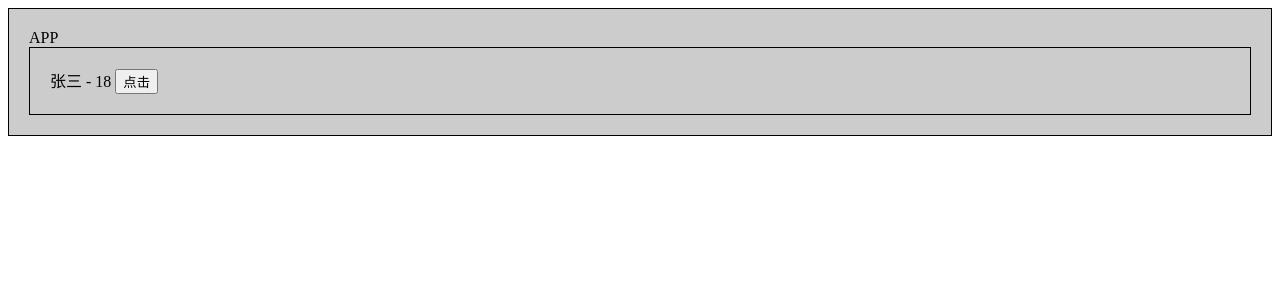
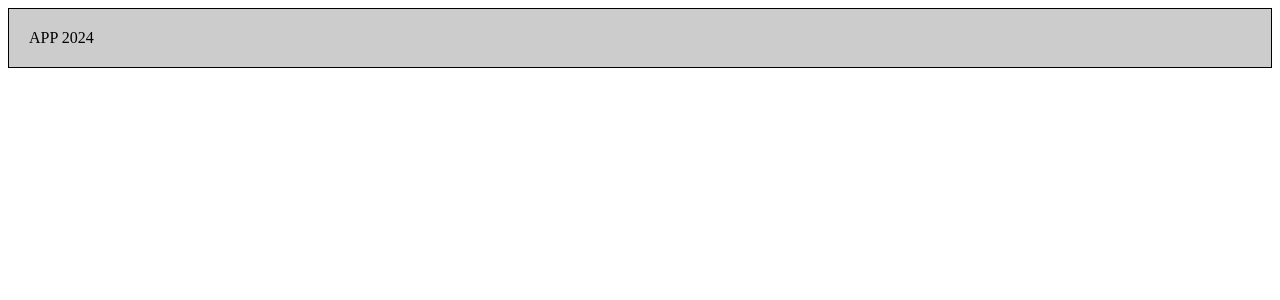
Before and after one commit to xiaodongxier/vue3_vite_ts_202401, a Vue app: page / in a window 1280 px wide. Shown: the top 300 px of the page. Built offline with nearby package versions, Linux system fonts and the light colour scheme.

Commit message:
定时同步完成...

```diff
--- a/src/components/Preson.vue
+++ b/src/components/Preson.vue
@@ -1,6 +1,6 @@
 <!--
  * @Date: 2024-01-22 23:27:13
- * @LastEditTime: 2024-01-23 22:03:25
+ * @LastEditTime: 2024-01-23 22:09:42
  * @Author: wangyongjie
  * @Note:
 -->
@@ -30,10 +30,11 @@ export default {
     let name = "张三";
     let age = 18;
     function handleClick(){
-      age += 1
+      age += 1  // 没有生效, 因为这个时候数据不是响应式的
       console.log('点击了', age);
     }
-    return {name, age,handleClick}
+    // return {name, age,handleClick}
+    return () => "2024"
   }
 }
 </script>
```
